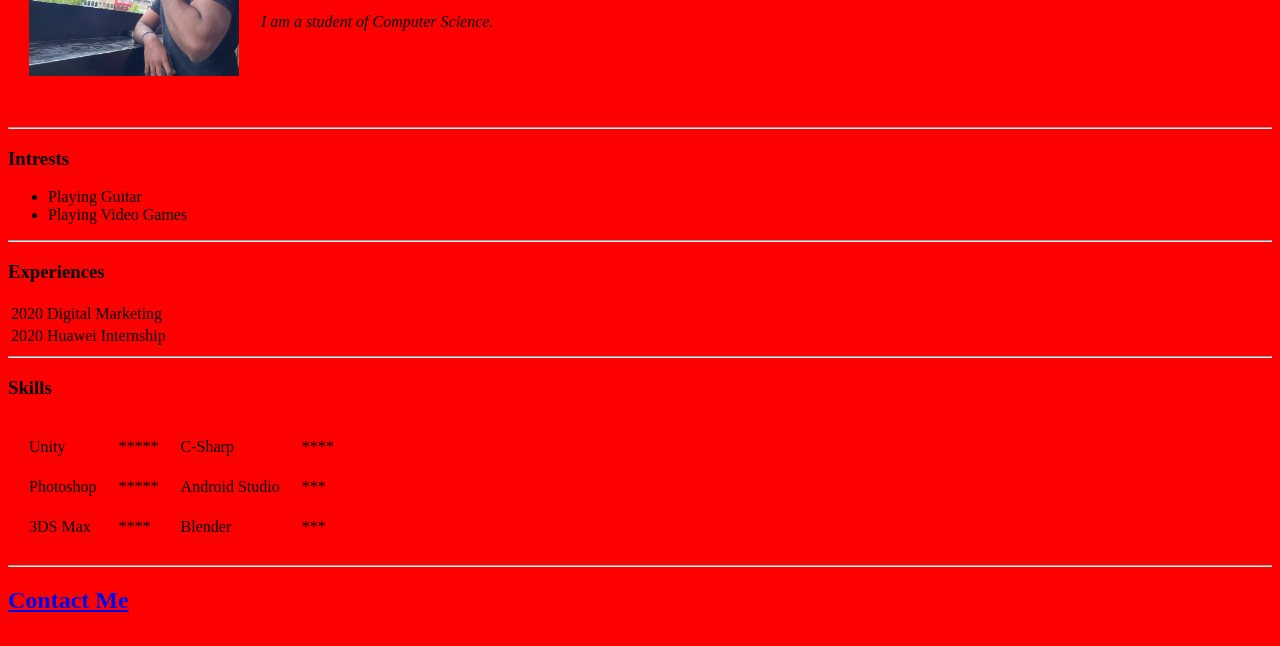
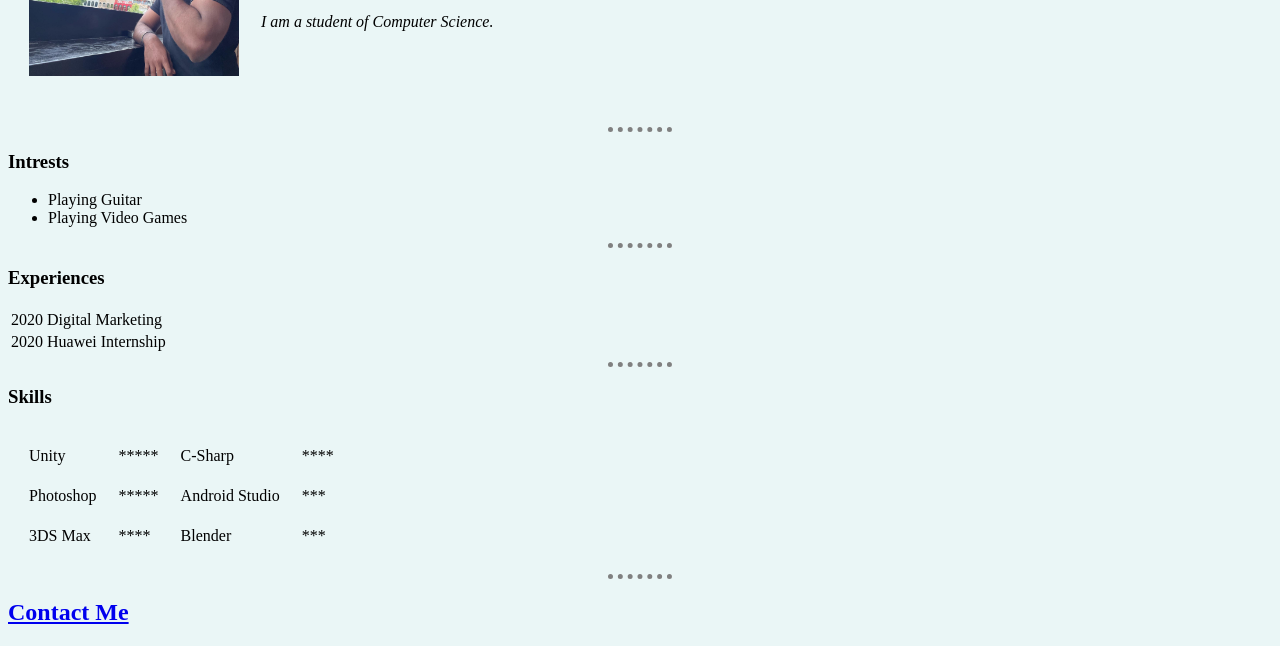
Before and after one commit to dikshsawaliya/Web-Development, a plain HTML site: page HTML - Personal Site/index.html in a window 1280 px wide. Shown: the part 163-809 px from the top of the page. Drawn offline with Linux system fonts and the light colour scheme.

Commit message:
CSS styles

```diff
--- a/HTML - Personal Site/index.html
+++ b/HTML - Personal Site/index.html
@@ -8,9 +8,15 @@
 
       body
       {
-        background-color: red;
+        background-color: #EAF6F6;
       }
 
+      hr{
+
+        border: none;
+        border-top: 5px dotted grey;
+        width: 5%;
+      }
     </style>
   </head>
   <body>
```
